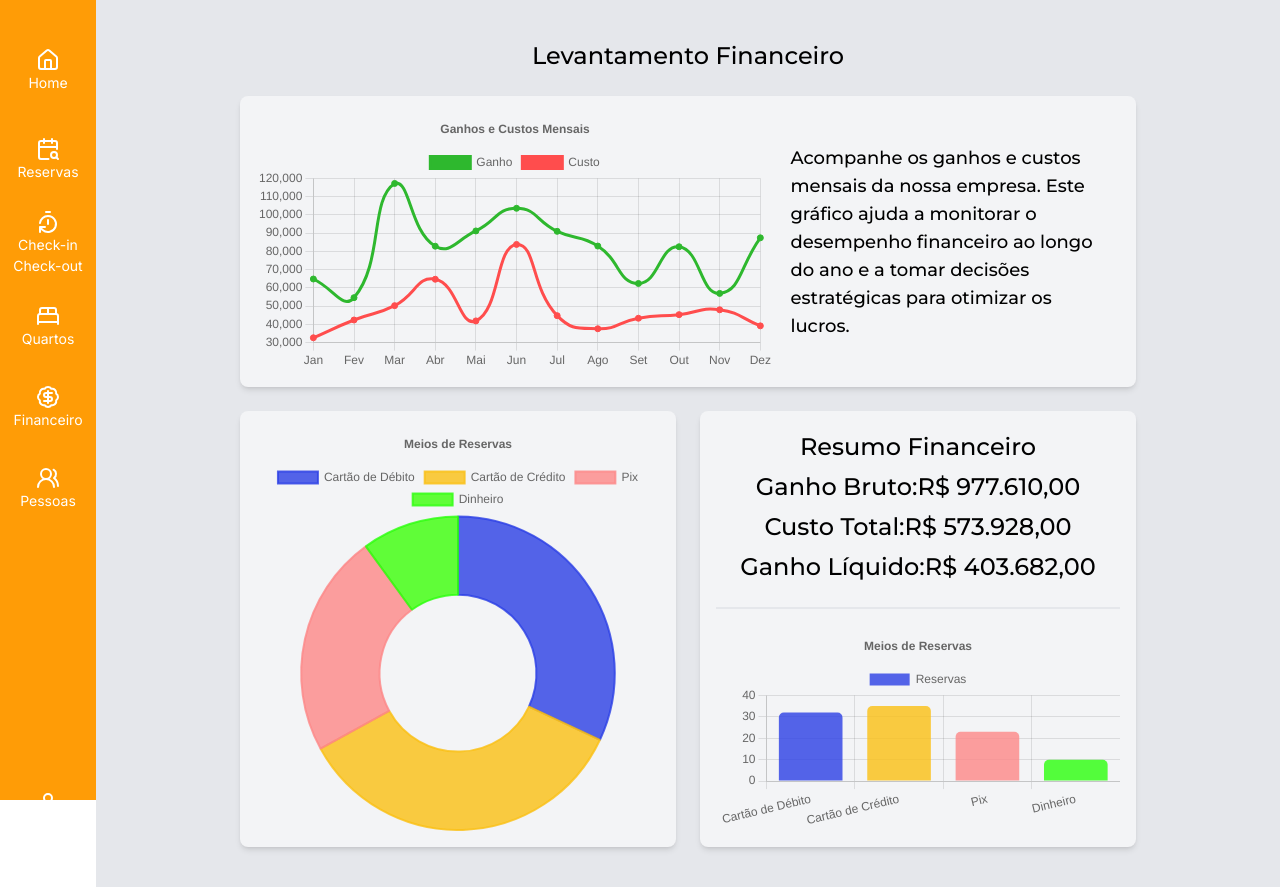
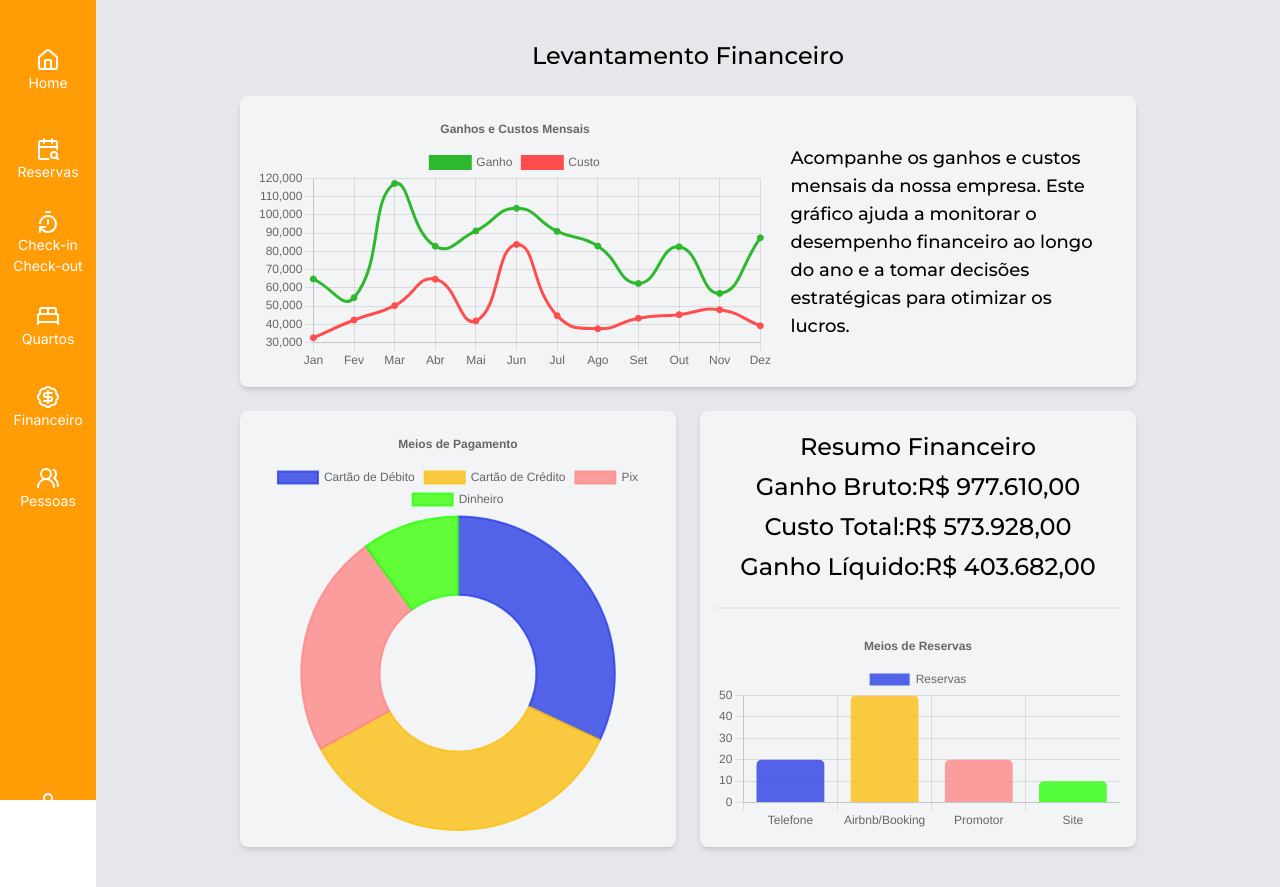
Before and after one commit to Projeto-Aplicado-ADS/front-end-pi, a Next.js app: page /finances in a window 1280 px wide. Built offline with nearby package versions, Linux system fonts and the light colour scheme.

Commit message:
Ajustes finais

```diff
--- a/src/modules/finances/components/BarChart.js
+++ b/src/modules/finances/components/BarChart.js
@@ -1,16 +1,16 @@
 'use client';
 import { Bar } from "react-chartjs-2";
-import { SourceData } from "../data/MockData";
+import { MeiosDeReserva } from "../data/MockData";
 
 function BarChart() {
     return (
         <Bar
             data={{
-                labels: SourceData.map(data => data.label),
+                labels: MeiosDeReserva.map(data => data.label),
                 datasets: [
                     {
                         label: "Reservas",
-                        data: SourceData.map(data => data.value),
+                        data: MeiosDeReserva.map(data => data.value),
                         backgroundColor: [
                             "rgba(43, 63, 229, 0.8)",
                             "rgba(250, 192, 19, 0.8)",
--- a/src/modules/finances/components/DoughnutChart.js
+++ b/src/modules/finances/components/DoughnutChart.js
@@ -29,7 +29,7 @@ function DoughnutChart() {
             options={{
                 plugins: {
                     title: {
-                        text: "Meios de Reservas",
+                        text: "Meios de Pagamento",
                         display: true,
                     },
                 },
--- a/src/modules/finances/data/MockData.js
+++ b/src/modules/finances/data/MockData.js
@@ -19,3 +19,10 @@ export const RevenueData = [
     { label: "Pix", value: 23 },
     { label: "Dinheiro", value: 10 }
   ];
+
+  export const MeiosDeReserva = [
+    { label: "Telefone", value: 20 },
+    { label: "Airbnb/Booking", value: 50 },
+    { label: "Promotor", value: 20 },
+    { label: "Site", value: 10 }
+  ];
```
